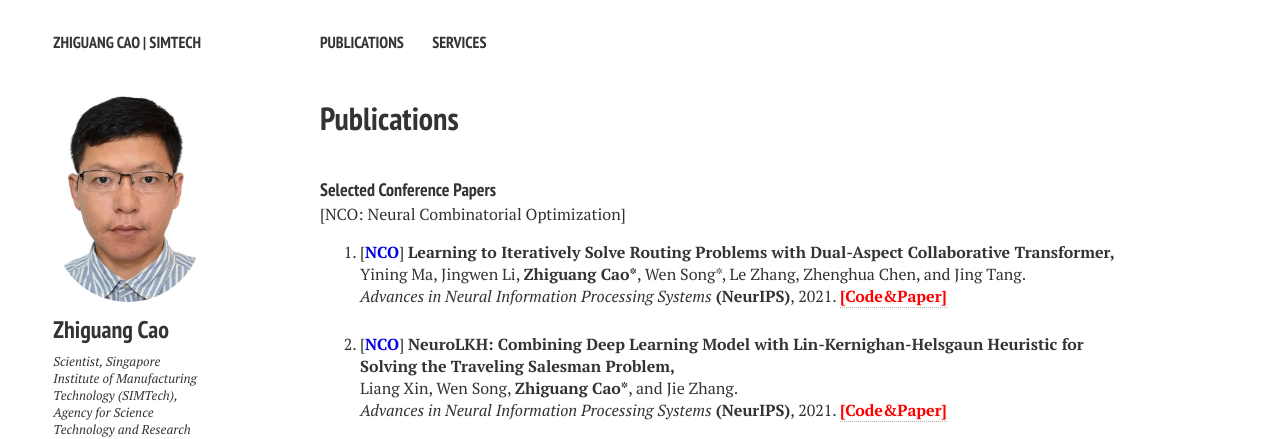
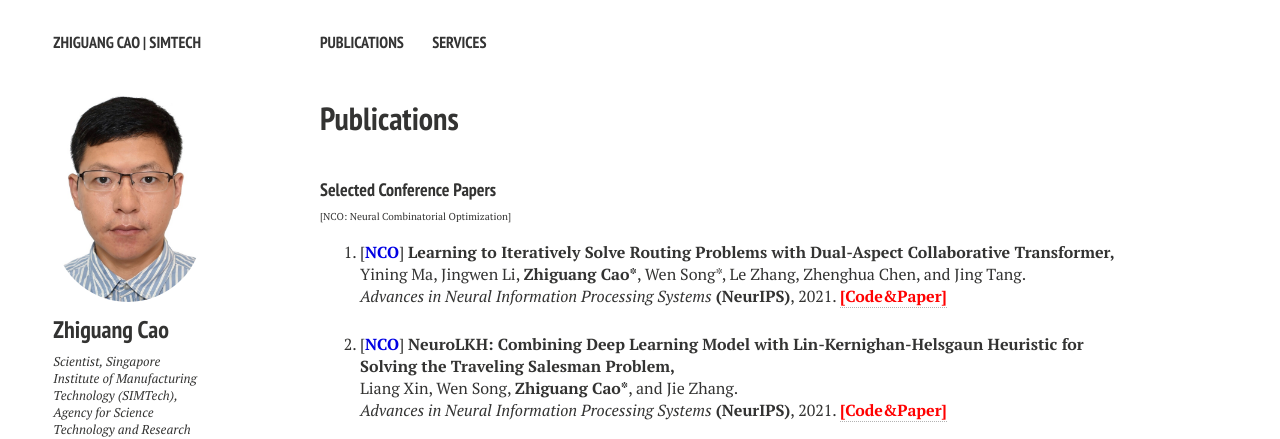
Before and after one commit to zhiguangcaosg/zhiguangcaosg.github.io, a Jekyll site: the page built from publications.md, in a window 1280 px wide. Shown: the top 439 px of the page. Built offline with Jekyll 4.4.1, drawn with Linux system fonts in a browser that asks for light colours; nearby versions of some CDN libraries.

Commit message:
Update publications.html

```diff
--- a/_layouts/publications.html
+++ b/_layouts/publications.html
@@ -84,7 +84,7 @@ div.bibtex pre { font-size: 75%; overflow: auto;  width: 100%; padding: 0em 0em;
 <!------------------------------------------------------------- Submissions Here ------------------------------------------------------------>
 
 <!-------------------------------------------------------------Conference Papers Here ------------------------------------------------------------>
-<h4 style="margin-bottom:0px;padding-top:20px;">Selected Conference Papers</h4> [NCO: Neural Combinatorial Optimization]
+<h4 style="margin-bottom:0px;padding-top:20px;">Selected Conference Papers</h4> <font size="0.875em">[NCO: Neural Combinatorial Optimization]</font>
 
     <!-- Item: Caelles2016 -->
 <ul style="padding-left:0px;">
```
